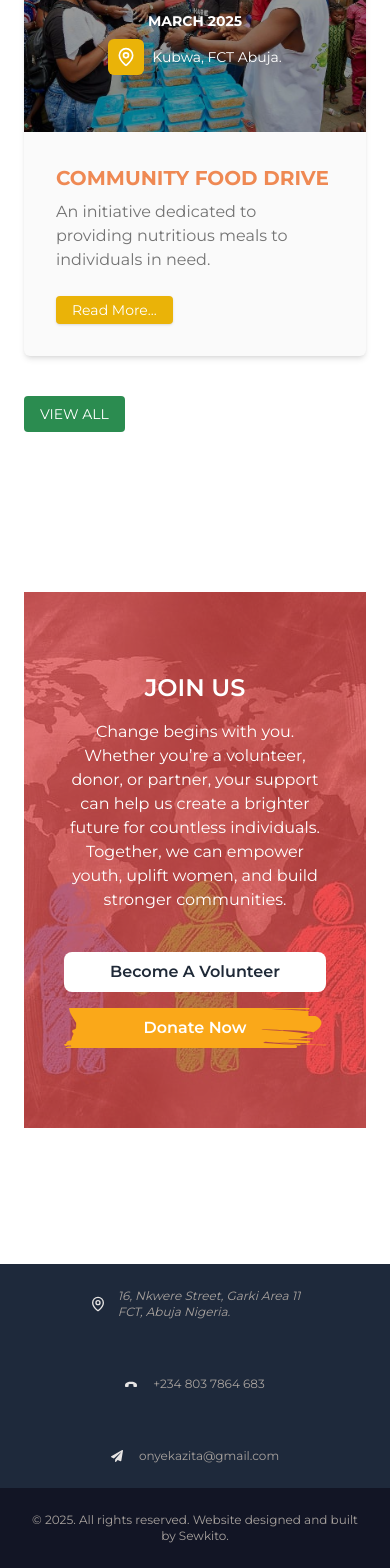
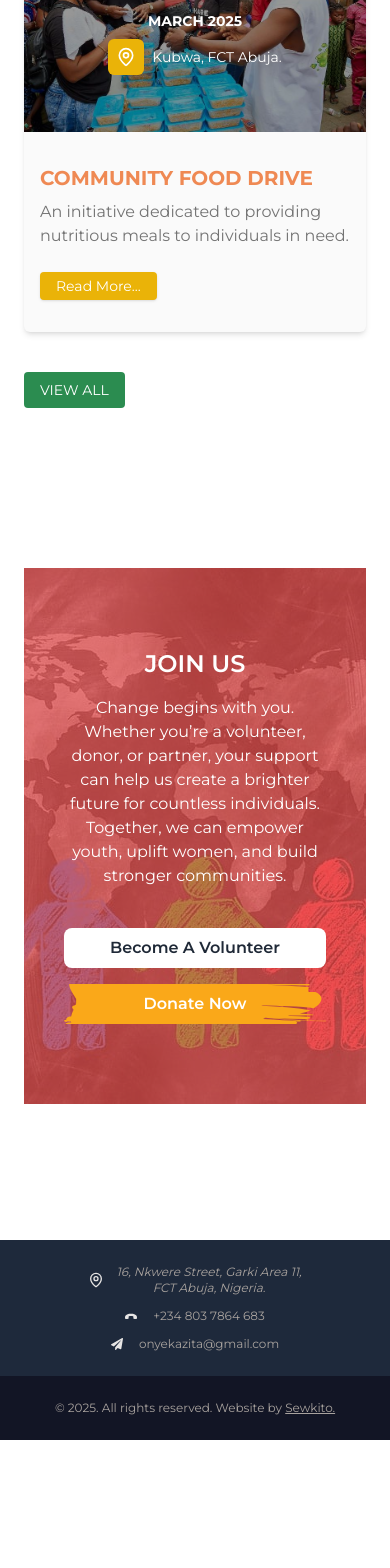
Before and after one commit to S0mt0/zo-foundation, a Next.js app: page / in a window 390 px wide. Shown: the part 2574-4142 px from the top of the page. After the commit the page ends 4014 px from the top, so only its background shows below. Built offline with nearby package versions, Linux system fonts and the light colour scheme.

Commit message:
seo initialized

```diff
--- a/src/app/(home)/_components/upcoming-events.tsx
+++ b/src/app/(home)/_components/upcoming-events.tsx
@@ -21,7 +21,7 @@ export const UpcomingEvents = () => {
 
         <div className="pt-5 xs:pt-8">
           <div className="grid grid-cols-1 md:grid-cols-10 gap-10">
-            <div className="col-span-8 grid grid-cols-1 md:grid-cols-6 bg-neutral-50 shadow-md rounded-md hover:shadow-lg transition overflow-hidden">
+            <div className="md:col-span-8 grid grid-cols-1 md:grid-cols-6 bg-neutral-50 shadow-md rounded-md hover:shadow-lg transition overflow-hidden">
               <div className="relative col-span-2">
                 <Image
                   width={400}
@@ -46,7 +46,7 @@ export const UpcomingEvents = () => {
                   </div>
                 </div>
               </div>
-              <div className="flex col-span-4 p-8 xs:p-10 md:p-12 gap-8">
+              <div className="flex col-span-4 px-4 py-8 xs:p-10 md:p-12 gap-8">
                 <div className="flex-1">
                   <h3 className="text-xl font-bold text-orange-600/70 mb-2 uppercase">
                     Community Food Drive
@@ -61,7 +61,7 @@ export const UpcomingEvents = () => {
                 </div>
               </div>
             </div>
-            <div className="col-span-2 flex items-center">
+            <div className="md:col-span-2 flex items-center">
               <button className="flex items-center py-2 px-4 bg-green-700/90 hover:bg-green-700 text-sm rounded text-white uppercase">
                 View All
               </button>
--- a/src/components/layout/footer.tsx
+++ b/src/components/layout/footer.tsx
@@ -6,11 +6,12 @@ export const Footer = () => {
   return (
     <footer className="mt-14 bg-slate-800 text-stone-400 text-xs">
       <div className="max-w-7xl mx-auto">
-        <div className="space-y-2 flex flex-wrap justify-center items-center gap-12 p-6">
+        <div className="flex flex-wrap justify-center items-center text-center gap-y-3 gap-x-12 p-6">
           <address className="shrink-0 whitespace-nowrap flex items-center gap-3">
             <MapPin className="h-4 w-4 text-stone-200" />
             <span>
-              16, Nkwere Street, Garki Area 11 <br /> FCT, Abuja Nigeria.
+              16, Nkwere Street, Garki Area 11,
+              <br /> FCT Abuja, Nigeria.
             </span>
           </address>
           <div className="shrink-0 whitespace-nowrap flex items-center gap-4">
@@ -23,8 +24,10 @@ export const Footer = () => {
           </div>
         </div>
         <div className="bg-[#121525] p-6 text-center">
-          &copy; 2025. All rights reserved. Website designed and built by{" "}
-          <a href="mailto:sewkito@gmail.com">Sewkito.</a>
+          &copy; 2025. All rights reserved. Website by{" "}
+          <a href="mailto:sewkito@gmail.com" className="underline">
+            Sewkito.
+          </a>
         </div>
       </div>
     </footer>
```
